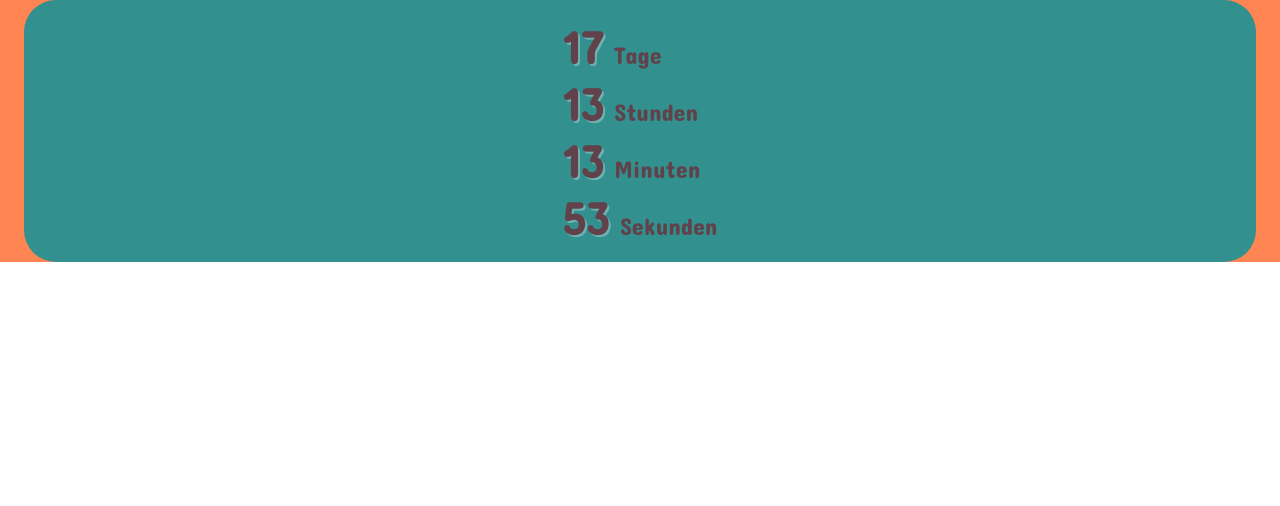
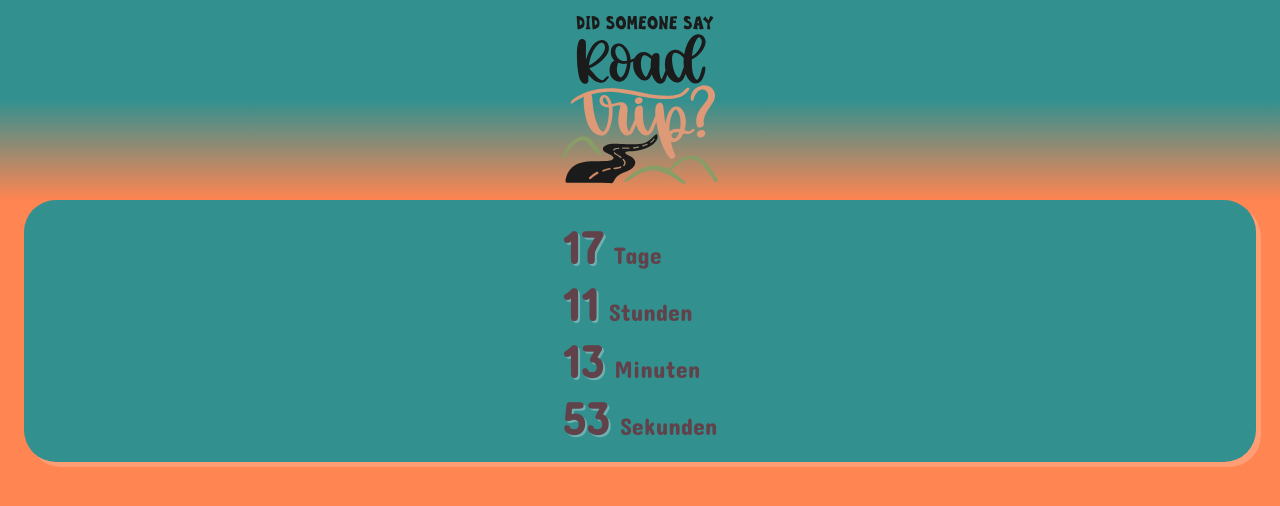
Before and after one commit to ITegs/plan-trip, a React (Create React App) app: page / in a window 1280 px wide. Shown: the top 506 px of the page. Built offline with nearby package versions, Linux system fonts and the light colour scheme.

Commit message:
:sparkles: add icon

```diff
--- a/src/App.css
+++ b/src/App.css
@@ -8,4 +8,21 @@
 .App {
   text-align: center;
   background-color: var(--bg);
+  min-height: 100vh;
 }
+
+.roadtrip-img {
+  height: 25vh;
+  display: flex;
+  justify-content: center;
+  align-items: center;
+  background: rgb(50, 144, 143);
+  background: linear-gradient(
+    180deg,
+    rgba(50, 144, 143, 1) 50%,
+    rgba(255, 133, 82, 1) 100%
+  );
+}
+.roadtrip-img img {
+  height: 30vh;
+}
--- a/src/App.tsx
+++ b/src/App.tsx
@@ -2,9 +2,14 @@ import React from "react";
 import "./App.css";
 import Timer from "./components/Timer";
 
+import roadtrip from "./roadtrip.svg";
+
 function App() {
   return (
     <div className="App">
+      <div className="roadtrip-img">
+        <img src={roadtrip} />
+      </div>
       <Timer />
     </div>
   );
--- a/src/components/Timer.css
+++ b/src/components/Timer.css
@@ -16,6 +16,8 @@
 
   margin-inline: 1.5em;
   border-radius: 2em;
+
+  box-shadow: 5px 5px rgba(255, 255, 255, 0.2);
 }
 
 .time {
--- a/src/components/Timer.tsx
+++ b/src/components/Timer.tsx
@@ -20,7 +20,7 @@ export default function Timer() {
 
     // calculate the days, hours, minutes and seconds
     const d = Math.floor(diff / (1000 * 60 * 60 * 24));
-    const h = Math.floor(diff / (1000 * 60 * 60)) % 24;
+    const h = (Math.floor(diff / (1000 * 60 * 60)) % 24) - 2;
     const m = Math.floor(diff / (1000 * 60)) % 60;
     const s = Math.floor(diff / 1000) % 60;
 
```
Also changed, not shown: src/roadtrip.svg (added).
